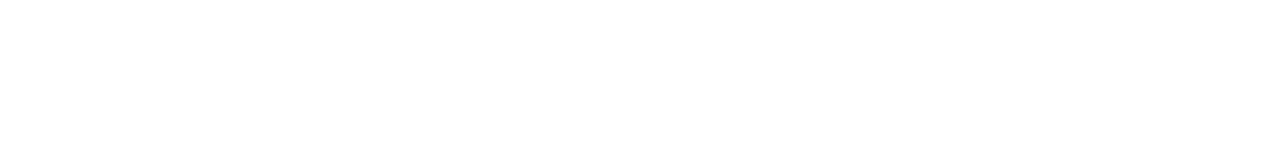
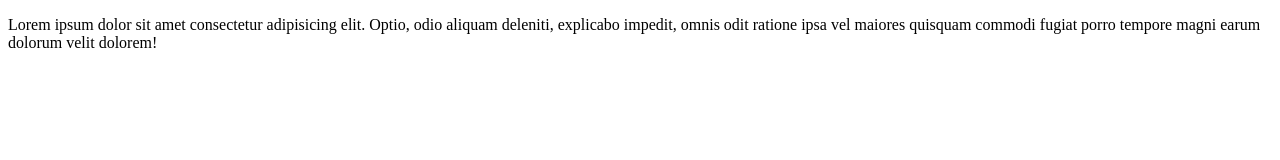
Before and after one commit to Dissper/testRepo, a plain HTML site: page index.html in a window 1280 px wide. Drawn offline with Linux system fonts and the light colour scheme.

Commit message:
Agregado Div contenedor

```diff
--- a/index.html
+++ b/index.html
@@ -7,6 +7,11 @@
     <title>Git VSCODE</title>
 </head>
 <body>
+    <div class="container">
+        <div class="row">
+          <p>Lorem ipsum dolor sit amet consectetur adipisicing elit. Optio, odio aliquam deleniti, explicabo impedit, omnis odit ratione ipsa vel maiores quisquam commodi fugiat porro tempore magni earum dolorum velit dolorem!</p>
+        </div>
+    </div>
 
 </body>
 </html>
```
